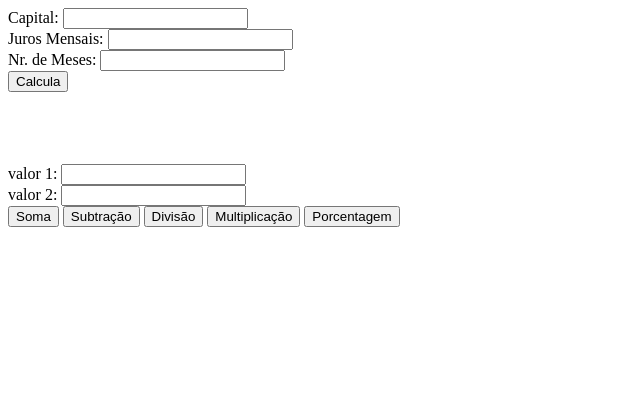
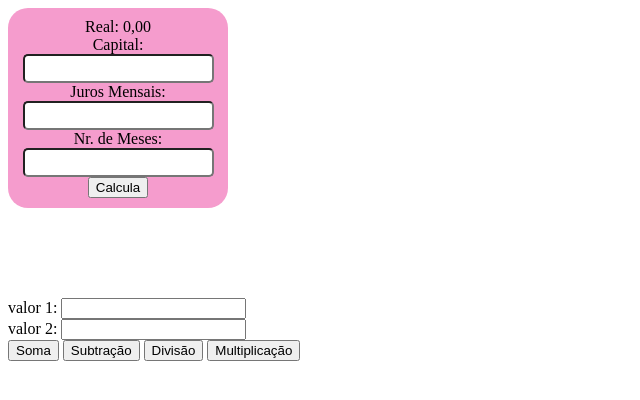
Before and after one commit to NandaTrindade27/primeirog_3t, a plain HTML site: page index.html in a window 1280 px wide. Shown: the whole page, without its empty margins (0-640 px from the left). Drawn offline with Linux system fonts and the light colour scheme.

Commit message:
Update index.html

```diff
--- a/index.html
+++ b/index.html
@@ -1,20 +1,28 @@
 <!DOCTYPE html>
 <html lang="pt-br">
+
 <head>
    <meta charset="UTF-8">
    <meta http-equiv="X-UA-Compatible" content="IE=edge">
    <meta name="viewport" content="width=device-width, initial-scale=1.0">
-    <title>primeiro g </title>
+   <title>primeiro G </title>
    <script src="estudo.js"></script>
+   <link rel="stylesheet" href="geral.css">
 </head>
+
 <body>
-
-
-Capital:  <input id="valor" type="text">     <br>
-   Juros Mensais:  <input id="juros" type="text">     <br>
-Nr. de Meses:  <input id="meses" type="text">     <br>
+   <div class="calc">
+      <div id="sptotal">
+         <span id="total">Real: 0,00</span>
+      </div>
+      Capital: <input id="valor" type="text"> <br>
+      Juros Mensais: <input id="juros" type="text"> <br>
+      Nr. de Meses: <input id="meses" type="text"> <br>
       <button onclick="total()">Calcula</button>
-
+      <div id="spLista">
+         <span id="listaMes"></span>
+      </div>
+   </div>
    <br><br><br>
    <span id="resultado"></span><br><br>
    valor 1: <input id="v1" type="text"><br>
@@ -23,6 +31,7 @@ Nr. de Meses:  <input id="meses" type="text">     <br>
    <button onclick="subtracao()">Subtração</button>
    <button onclick="divisao()">Divisão</button>
    <button onclick="multiplicacao()">Multiplicação</button>
-    <button onclick="porcentagem()">Porcentagem</button>
+
 </body>
+
 </html>
```
Lines whose indentation alone changed are shown as unchanged.
